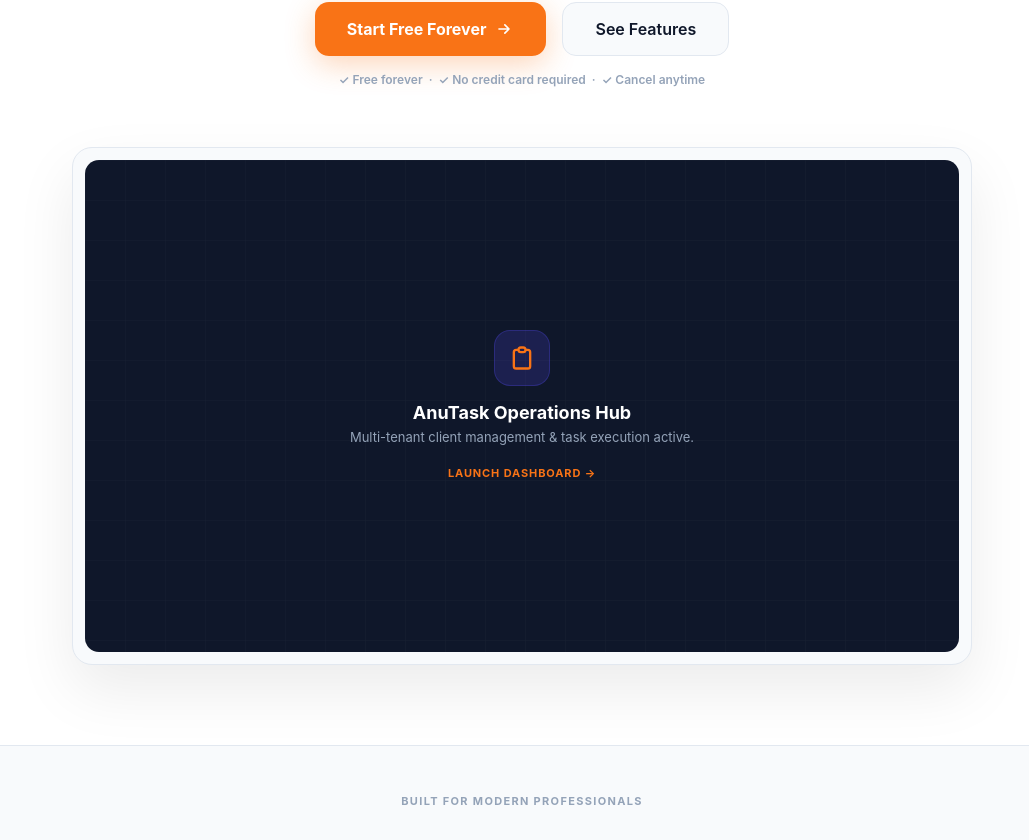
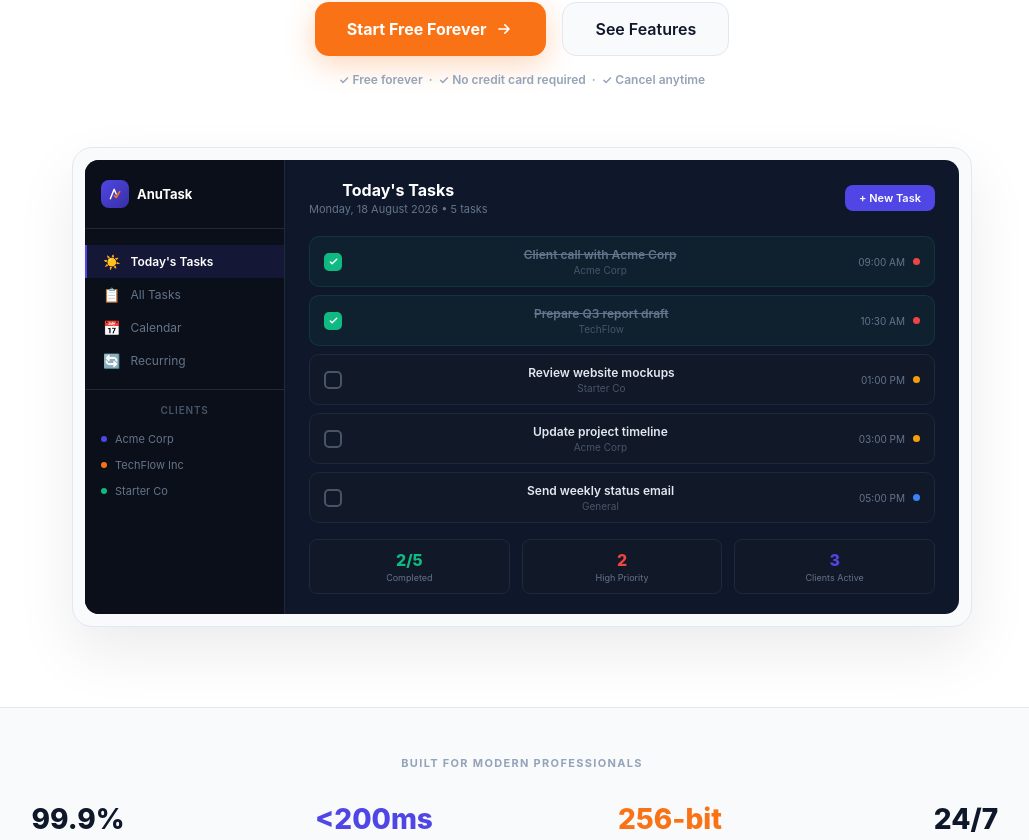
Before and after one commit to gyaanbhandar/task-planner, a Next.js app: page / in a window 1280 px wide. Shown: the part 454-1294 px from the top of the page, without its empty margins (118-1147 px from the left). Built offline with nearby package versions, Linux system fonts and the light colour scheme.

Commit message:
Update page.js

```diff
--- a/app/page.js
+++ b/app/page.js
@@ -200,15 +200,78 @@ export default function LandingPage() {
 
             {/* Dashboard Mockup */}
             <div style={{ maxWidth: 900, margin: '0 auto', borderRadius: 20, border: `1px solid ${theme.borderColor}`, background: theme.bgSecondary, padding: 12, boxShadow: isDark ? '0 25px 60px rgba(0,0,0,0.4)' : '0 25px 60px rgba(0,0,0,0.08)' }}>
-              <div style={{ borderRadius: 14, overflow: 'hidden', background: '#0F172A', aspectRatio: '16/9', display: 'flex', alignItems: 'center', justifyContent: 'center', position: 'relative' }}>
-                <div style={{ position: 'absolute', inset: 0, opacity: 0.04, backgroundImage: 'linear-gradient(rgba(255,255,255,.5) 1px, transparent 1px), linear-gradient(90deg, rgba(255,255,255,.5) 1px, transparent 1px)', backgroundSize: '40px 40px' }} />
-                <div style={{ textAlign: 'center', padding: 40, position: 'relative', zIndex: 2 }}>
-                  <div style={{ width: 56, height: 56, borderRadius: 16, background: 'rgba(79,70,229,0.2)', border: '1px solid rgba(79,70,229,0.3)', display: 'flex', alignItems: 'center', justifyContent: 'center', margin: '0 auto 16px', color: ORANGE }}>
-                    <svg fill="none" stroke="currentColor" viewBox="0 0 24 24" width="28" height="28"><path strokeLinecap="round" strokeLinejoin="round" strokeWidth="2" d="M9 5H7a2 2 0 00-2 2v12a2 2 0 002 2h10a2 2 0 002-2V7a2 2 0 00-2-2h-2M9 5a2 2 0 002 2h2a2 2 0 002-2M9 5a2 2 0 012-2h2a2 2 0 012 2"/></svg>
+              <div style={{ borderRadius: 14, overflow: 'hidden', background: '#0F172A', display: 'flex', minHeight: 420 }}>
+                {/* Sidebar */}
+                <div style={{ width: 200, background: '#0B0F19', borderRight: '1px solid #1E293B', padding: '20px 0', flexShrink: 0, display: 'flex', flexDirection: 'column' }}>
+                  <div style={{ padding: '0 16px 20px', borderBottom: '1px solid #1E293B', marginBottom: 16 }}>
+                    <div style={{ display: 'flex', alignItems: 'center', gap: 8 }}>
+                      <div style={{ width: 28, height: 28, borderRadius: 8, background: 'linear-gradient(135deg, #4F46E5, #3730A3)', display: 'flex', alignItems: 'center', justifyContent: 'center' }}>
+                        <svg viewBox="0 0 24 24" fill="none" stroke="#fff" strokeWidth="2.5" strokeLinecap="round" strokeLinejoin="round" width="14" height="14"><path d="M4 20L10.5 4L14 12"/><path d="M11 15L14 18L20 8" stroke="#F97316" strokeWidth="3"/></svg>
+                      </div>
+                      <span style={{ color: '#fff', fontSize: 13, fontWeight: 700 }}>AnuTask</span>
+                    </div>
                   </div>
-                  <h4 style={{ fontSize: 18, fontWeight: 700, color: '#fff', marginBottom: 6 }}>AnuTask Operations Hub</h4>
-                  <p style={{ fontSize: 13, color: '#94A3B8', marginBottom: 16 }}>Multi-tenant client management & task execution active.</p>
-                  <a href="https://app.anutask.com" style={{ display: 'inline-flex', alignItems: 'center', gap: 6, fontSize: 11, fontWeight: 700, color: ORANGE, textTransform: 'uppercase', letterSpacing: '0.08em', textDecoration: 'none' }}>Launch Dashboard →</a>
+                  {[
+                    { label: "Today's Tasks", icon: '☀️', active: true },
+                    { label: 'All Tasks', icon: '📋', active: false },
+                    { label: 'Calendar', icon: '📅', active: false },
+                    { label: 'Recurring', icon: '🔄', active: false },
+                  ].map((item, i) => (
+                    <div key={i} style={{ padding: '8px 16px', display: 'flex', alignItems: 'center', gap: 10, fontSize: 12, fontWeight: item.active ? 600 : 400, color: item.active ? '#fff' : '#64748B', background: item.active ? 'rgba(79,70,229,0.15)' : 'transparent', borderLeft: item.active ? '2px solid #4F46E5' : '2px solid transparent' }}>
+                      <span style={{ fontSize: 14 }}>{item.icon}</span> {item.label}
+                    </div>
+                  ))}
+                  <div style={{ padding: '16px 16px 0', borderTop: '1px solid #1E293B', marginTop: 12, paddingTop: 14 }}>
+                    <div style={{ fontSize: 10, fontWeight: 600, color: '#475569', textTransform: 'uppercase', letterSpacing: '0.08em', marginBottom: 10 }}>Clients</div>
+                    {['Acme Corp', 'TechFlow Inc', 'Starter Co'].map((cl, i) => (
+                      <div key={i} style={{ padding: '6px 0', fontSize: 11, color: '#64748B', display: 'flex', alignItems: 'center', gap: 8 }}>
+                        <div style={{ width: 6, height: 6, borderRadius: '50%', background: ['#4F46E5', '#F97316', '#10B981'][i] }} /> {cl}
+                      </div>
+                    ))}
+                  </div>
+                </div>
+                {/* Main Content */}
+                <div style={{ flex: 1, padding: '20px 24px' }}>
+                  <div style={{ display: 'flex', justifyContent: 'space-between', alignItems: 'center', marginBottom: 20 }}>
+                    <div>
+                      <h4 style={{ color: '#fff', fontSize: 16, fontWeight: 700, margin: 0 }}>Today&apos;s Tasks</h4>
+                      <p style={{ color: '#64748B', fontSize: 11, margin: '2px 0 0' }}>Monday, 18 August 2026 • 5 tasks</p>
+                    </div>
+                    <div style={{ padding: '6px 14px', borderRadius: 8, background: '#4F46E5', color: '#fff', fontSize: 11, fontWeight: 600 }}>+ New Task</div>
+                  </div>
+                  {[
+                    { title: 'Client call with Acme Corp', time: '09:00 AM', priority: 'high', cat: 'Acme Corp', done: true },
+                    { title: 'Prepare Q3 report draft', time: '10:30 AM', priority: 'high', cat: 'TechFlow', done: true },
+                    { title: 'Review website mockups', time: '01:00 PM', priority: 'medium', cat: 'Starter Co', done: false },
+                    { title: 'Update project timeline', time: '03:00 PM', priority: 'medium', cat: 'Acme Corp', done: false },
+                    { title: 'Send weekly status email', time: '05:00 PM', priority: 'low', cat: 'General', done: false },
+                  ].map((task, i) => (
+                    <div key={i} style={{ display: 'flex', alignItems: 'center', gap: 12, padding: '10px 14px', borderRadius: 10, background: task.done ? 'rgba(16,185,129,0.06)' : '#111827', border: `1px solid ${task.done ? 'rgba(16,185,129,0.15)' : '#1E293B'}`, marginBottom: 8 }}>
+                      <div style={{ width: 18, height: 18, borderRadius: 5, border: task.done ? '2px solid #10B981' : '2px solid #475569', display: 'flex', alignItems: 'center', justifyContent: 'center', flexShrink: 0, background: task.done ? '#10B981' : 'transparent' }}>
+                        {task.done && <svg fill="none" stroke="#fff" viewBox="0 0 24 24" width="11" height="11"><path strokeLinecap="round" strokeLinejoin="round" strokeWidth="3" d="M5 13l4 4L19 7"/></svg>}
+                      </div>
+                      <div style={{ flex: 1 }}>
+                        <div style={{ fontSize: 12, fontWeight: 600, color: task.done ? '#64748B' : '#E2E8F0', textDecoration: task.done ? 'line-through' : 'none' }}>{task.title}</div>
+                        <div style={{ fontSize: 10, color: '#475569', marginTop: 2 }}>{task.cat}</div>
+                      </div>
+                      <div style={{ display: 'flex', alignItems: 'center', gap: 8 }}>
+                        <span style={{ fontSize: 10, color: '#64748B' }}>{task.time}</span>
+                        <span style={{ width: 7, height: 7, borderRadius: '50%', background: task.priority === 'high' ? '#EF4444' : task.priority === 'medium' ? '#F59E0B' : '#3B82F6' }} />
+                      </div>
+                    </div>
+                  ))}
+                  <div style={{ display: 'flex', gap: 12, marginTop: 16 }}>
+                    {[
+                      { label: 'Completed', value: '2/5', color: '#10B981' },
+                      { label: 'High Priority', value: '2', color: '#EF4444' },
+                      { label: 'Clients Active', value: '3', color: '#4F46E5' },
+                    ].map((stat, i) => (
+                      <div key={i} style={{ flex: 1, padding: '10px 12px', borderRadius: 8, background: '#111827', border: '1px solid #1E293B' }}>
+                        <div style={{ fontSize: 16, fontWeight: 800, color: stat.color }}>{stat.value}</div>
+                        <div style={{ fontSize: 9, color: '#64748B', marginTop: 2 }}>{stat.label}</div>
+                      </div>
+                    ))}
+                  </div>
                 </div>
               </div>
             </div>
```
